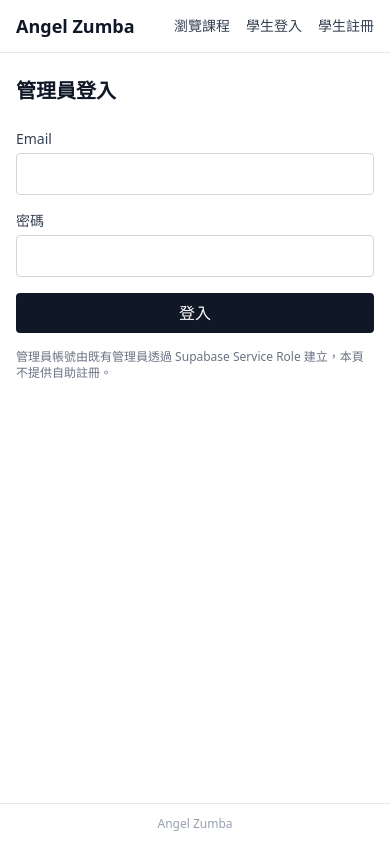
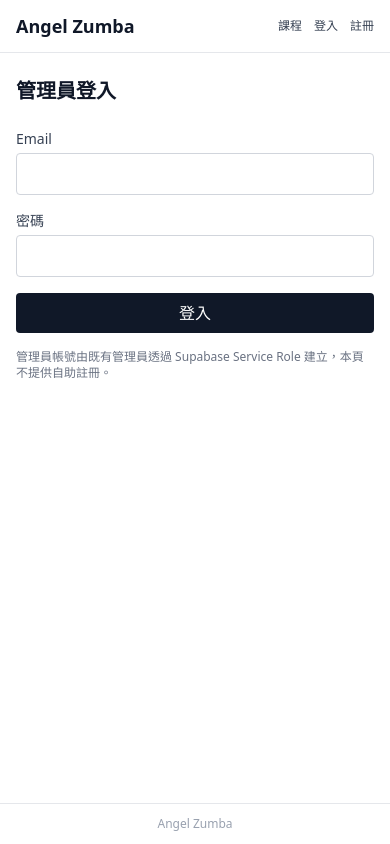
Before and after one commit to angel065430-dev/dance-class-manager, a Vue app: page /admin/login in a window 390 px wide. Built offline with nearby package versions, Linux system fonts and the light colour scheme; no server answers.

Commit message:
Optimize homepage navigation and hero image

```diff
--- a/index.html
+++ b/index.html
@@ -4,7 +4,7 @@
     <meta charset="UTF-8" />
     <link rel="icon" href="/favicon.svg" type="image/svg+xml" />
     <meta name="viewport" content="width=device-width, initial-scale=1.0" />
-    <title>舞蹈課程管理系統</title>
+    <title>Angel Zumba｜課程資訊系統</title>
   </head>
   <body>
     <div id="app"></div>
--- a/src/layouts/AppShell.vue
+++ b/src/layouts/AppShell.vue
@@ -24,11 +24,18 @@ async function handleLogout() {
 <template>
   <div class="flex min-h-screen flex-col">
     <header class="border-b border-gray-200 bg-white px-4 py-3">
-      <div class="mx-auto flex max-w-6xl flex-wrap items-center justify-between gap-3">
-        <RouterLink to="/" class="text-lg font-semibold text-gray-900">{{ appName }}</RouterLink>
+      <div class="mx-auto flex max-w-6xl items-center justify-between gap-3">
+        <RouterLink :to="{ name: 'home' }" class="shrink-0 text-lg font-semibold text-gray-900">{{
+          appName
+        }}</RouterLink>
 
-        <nav class="flex flex-wrap items-center justify-end gap-x-4 gap-y-2 text-sm">
-          <RouterLink to="/courses" class="text-gray-700 hover:text-gray-900">瀏覽課程</RouterLink>
+        <nav
+          class="flex items-center justify-end gap-3 whitespace-nowrap text-xs sm:gap-4 sm:text-sm"
+        >
+          <RouterLink to="/courses" class="text-gray-700 hover:text-gray-900">
+            <span class="sm:hidden">課程</span>
+            <span class="hidden sm:inline">瀏覽課程</span>
+          </RouterLink>
 
           <template v-if="isLoggedIn && !isAdmin">
             <RouterLink to="/my-registrations" class="text-gray-700 hover:text-gray-900"
@@ -42,26 +49,36 @@ async function handleLogout() {
             <RouterLink to="/admin/registrations" class="text-gray-700 hover:text-gray-900"
               >管理後台</RouterLink
             >
-            <RouterLink to="/admin/students" class="text-gray-700 hover:text-gray-900"
+            <RouterLink
+              to="/admin/students"
+              class="hidden text-gray-700 hover:text-gray-900 sm:inline"
               >學生帳號</RouterLink
             >
-            <RouterLink to="/admin/classes" class="text-gray-700 hover:text-gray-900"
+            <RouterLink
+              to="/admin/classes"
+              class="hidden text-gray-700 hover:text-gray-900 sm:inline"
               >期課</RouterLink
             >
-            <RouterLink to="/admin/terms" class="text-gray-700 hover:text-gray-900"
+            <RouterLink to="/admin/terms" class="hidden text-gray-700 hover:text-gray-900 sm:inline"
               >期別</RouterLink
             >
-            <RouterLink to="/admin/venues" class="text-gray-700 hover:text-gray-900"
+            <RouterLink
+              to="/admin/venues"
+              class="hidden text-gray-700 hover:text-gray-900 sm:inline"
               >場地</RouterLink
             >
             <button class="text-gray-700 hover:text-gray-900" @click="handleLogout">登出</button>
           </template>
 
           <template v-else>
-            <RouterLink to="/login" class="text-gray-700 hover:text-gray-900">學生登入</RouterLink>
-            <RouterLink to="/register" class="text-gray-700 hover:text-gray-900"
-              >學生註冊</RouterLink
-            >
+            <RouterLink to="/login" class="text-gray-700 hover:text-gray-900">
+              <span class="sm:hidden">登入</span>
+              <span class="hidden sm:inline">學生登入</span>
+            </RouterLink>
+            <RouterLink to="/register" class="text-gray-700 hover:text-gray-900">
+              <span class="sm:hidden">註冊</span>
+              <span class="hidden sm:inline">學生註冊</span>
+            </RouterLink>
           </template>
         </nav>
       </div>
--- a/src/pages/HomeView.vue
+++ b/src/pages/HomeView.vue
@@ -77,15 +77,19 @@ const { isLoggedIn, isAdmin } = useAuth()
             class="pointer-events-none absolute inset-0 z-10 bg-gradient-to-t from-white/35 via-transparent to-transparent lg:bg-gradient-to-r lg:from-pink-50/80 lg:via-transparent lg:to-transparent"
           ></div>
 
+          <picture>
+            <source srcset="/images/angel-hero.webp" type="image/webp" />
             <img
               src="/images/angel-hero.jpg"
               alt="Angel Zumba 舞蹈動態照片"
               class="absolute inset-0 h-full w-full object-cover object-[50%_35%]"
               loading="eager"
+              fetchpriority="high"
             />
+          </picture>
 
           <div
-            class="absolute bottom-5 right-5 z-20 rounded-2xl border border-white/70 bg-white/80 px-4 py-3 shadow-lg backdrop-blur"
+            class="absolute bottom-5 right-5 z-20 hidden rounded-2xl border border-white/70 bg-white/80 px-4 py-3 shadow-lg backdrop-blur lg:block"
           >
             <p class="text-xs font-semibold tracking-wider text-gray-500">ZUMBA WITH</p>
             <p class="mt-1 text-xl font-black text-gray-900">ANGEL</p>
```
Also changed, not shown: public/images/angel-hero.webp (added). Lines whose indentation alone changed are shown as unchanged.
